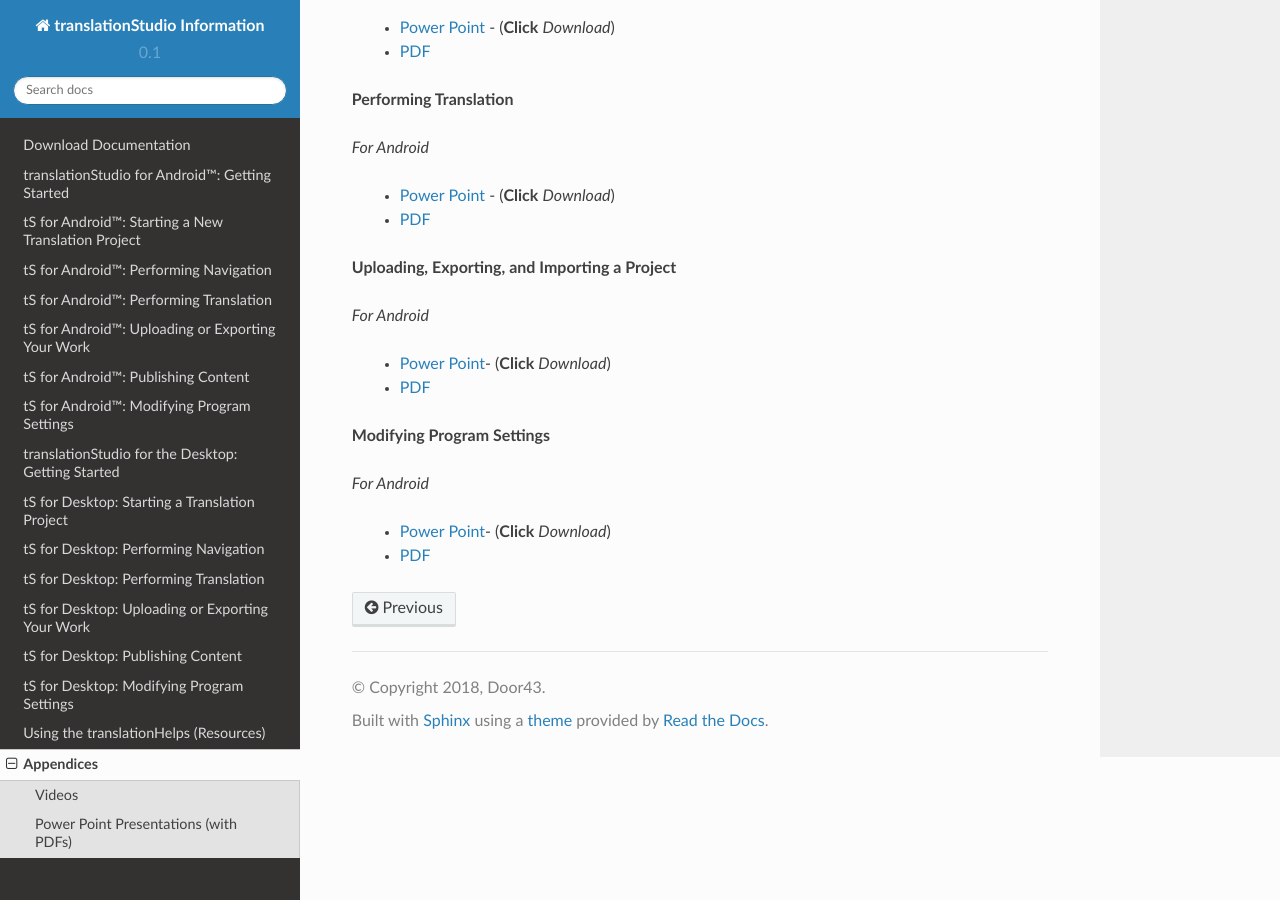
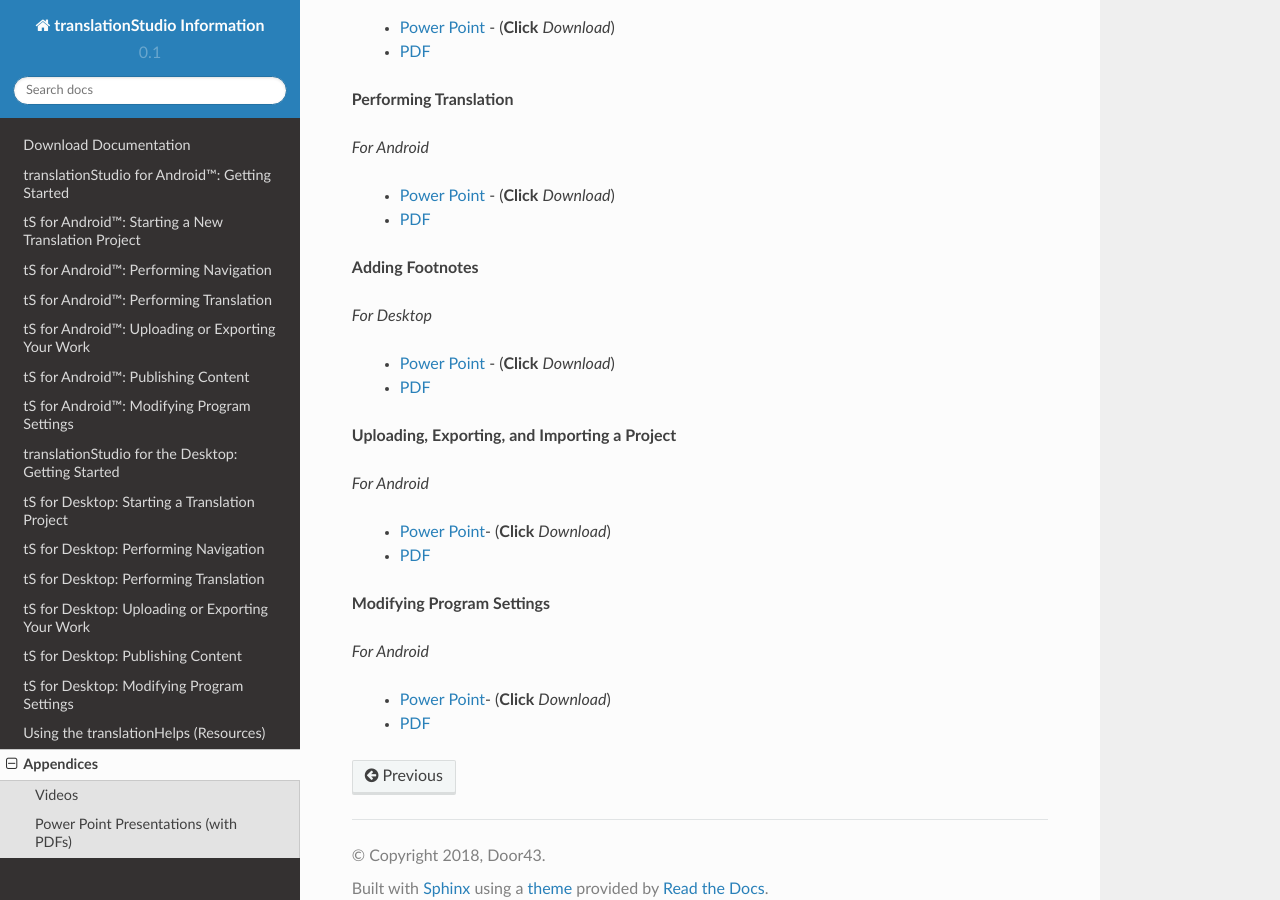
Before and after one commit to unfoldingWord-dev/translationStudio-Info, a Sphinx documentation site: the page built from docs/Appendix.rst, in a window 1280 px wide and 900 px high, scrolled down 839 px. Built offline with Sphinx 7.4.7 and the Read the Docs theme 2.0.0, drawn with Linux system fonts in a browser that asks for light colours; pages that are not in the unit, such as notebooks, are missing from menus.

Commit message:
Update Appendix.rst

```diff
--- a/docs/Appendix.rst
+++ b/docs/Appendix.rst
@@ -67,6 +67,18 @@ Power Point Presentations (with PDFs)
 
 .. *For Desktop*
 
+**Adding Footnotes**
+
+.. *For Android*
+
+.. * `Power Point <https://github.com/unfoldingWord-dev/translationStudio-Info/blob/master/docs/ATranslate.pptx>`_ - (**Click** *Download*)
+.. * `PDF <https://github.com/unfoldingWord-dev/translationStudio-Info/blob/master/docs/ATranslate.pdf>`_
+
+*For Desktop*
+
+ * `Power Point <https://github.com/unfoldingWord-dev/translationStudio-Info/blob/master/docs/DFootnote.pptx>`_ - (**Click** *Download*)
+ * `PDF <https://github.com/unfoldingWord-dev/translationStudio-Info/blob/master/docs/DFootnote.pdf>`_
+
 **Uploading, Exporting, and Importing a Project**
 
 *For Android*
```
